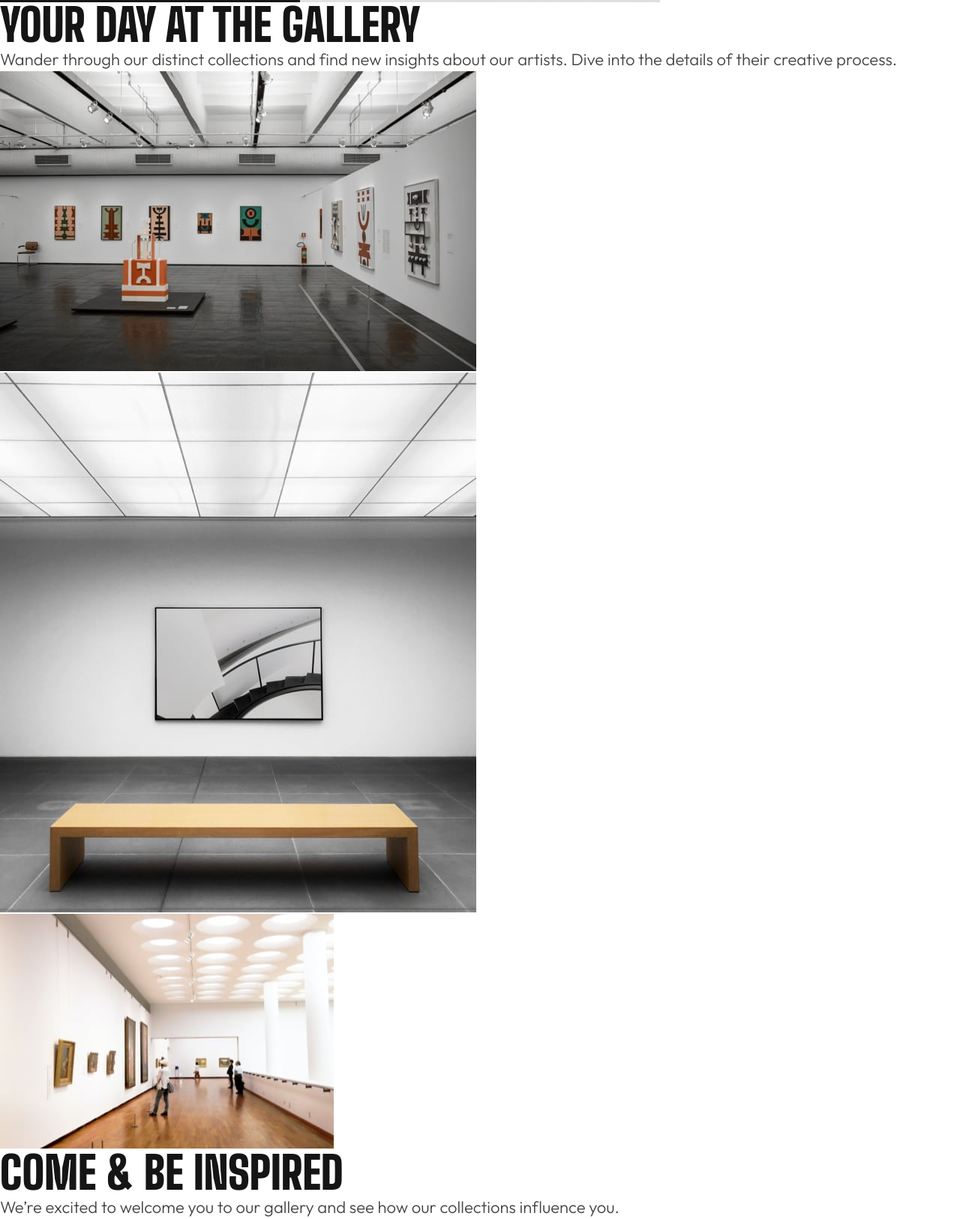
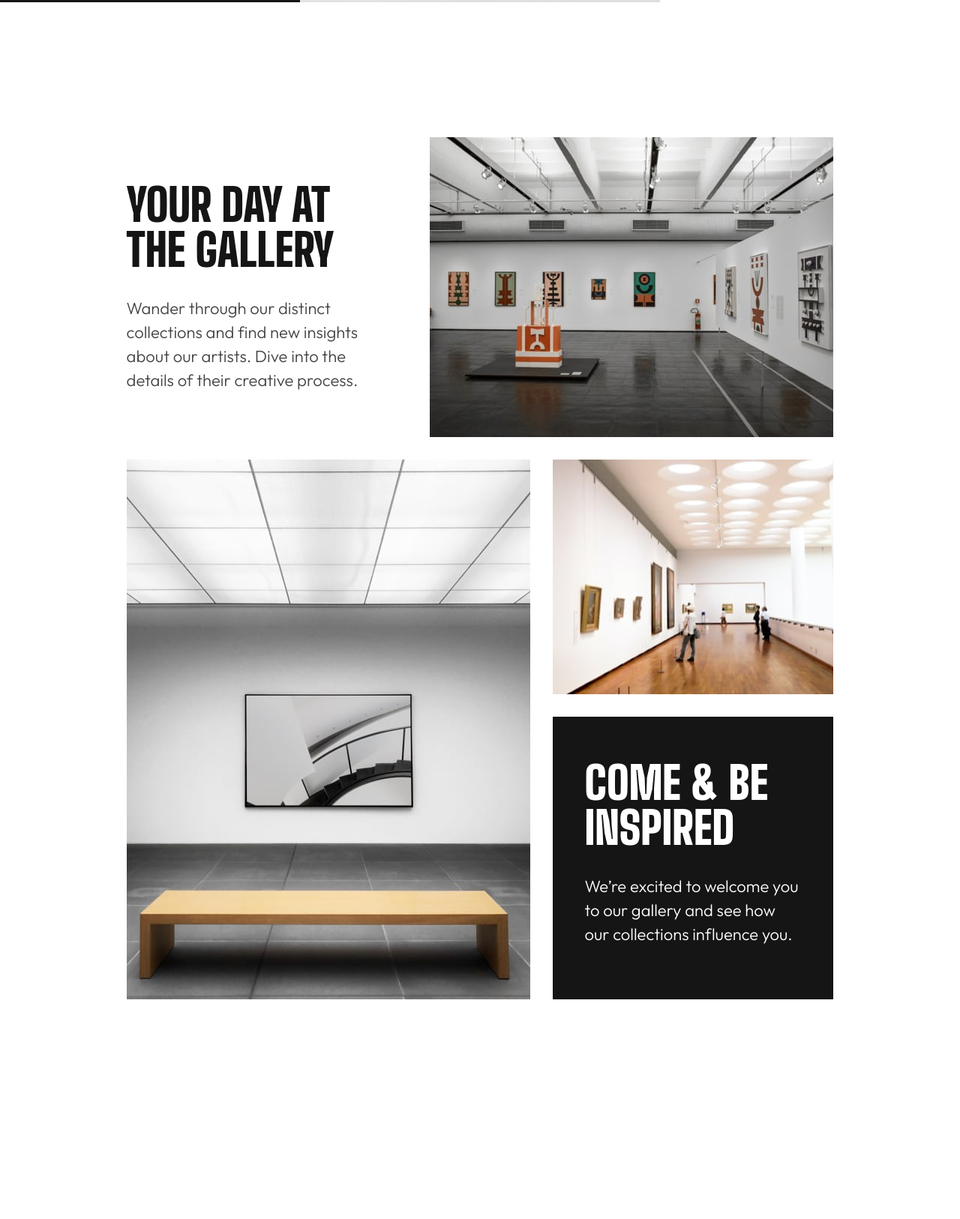
Before and after one commit to VladimirVolvakov/art-gallery-website, a website: page index.html in a window 1280 px wide. Shown: the part 797-2423 px from the top of the page at 75% size. After the commit the page ends 2310 px from the top, so only its background shows below. Drawn offline with Linux system fonts and the light colour scheme.

Commit message:
style: add styles for section.gallery

```diff
--- a/index.html
+++ b/index.html
@@ -67,8 +67,8 @@
     <section class="gallery">
       <div class="gallery__grid">
         <div class="gallery__grid-text-1">
-          <h2 class="heading-md">Your day at the gallery</h2>
-          <p class="body-md">
+          <h2 class="heading-md u-gallery-text-width u-mb-32">Your day at the gallery</h2>
+          <p class="body-md u-gallery-text-width">
             Wander through our distinct collections and find new insights about
             our artists. Dive into the details of their creative process.
           </p>
@@ -95,8 +95,8 @@
           />
         </div>
         <div class="gallery__grid-text-2">
-          <h2 class="heading-md">Come &amp; be inspired</h2>
-          <p class="body-md">
+          <h2 class="heading-md u-text-white u-gallery-text-width u-mb-32">Come &amp; be inspired</h2>
+          <p class="body-md u-text-white u-gallery-text-width">
             We’re excited to welcome you to our gallery and see how our
             collections influence you.
           </p>
--- /dev/null
+++ b/sass/base/_utilities.scss
@@ -0,0 +1,12 @@
+.u-text-white {
+  color: $color-white;
+}
+
+.u-gallery-text-width {
+  width: 100%;
+  max-width: 35rem;
+}
+
+.u-mb-32 {
+  margin-bottom: 3.2rem;
+}
--- /dev/null
+++ b/sass/layout/_gallery.scss
@@ -0,0 +1,38 @@
+.gallery {
+  &__grid {
+    padding: 18rem 0;
+    display: grid;
+    gap: 3rem;
+    grid-template-rows: 40rem 31.3rem 37.7rem;
+    grid-template-columns: 1fr minmax(35rem, 2.7fr) 0.97fr minmax(35rem, 2.7fr) 1fr;
+
+    &-text-1 {
+      grid-area: 1 / 2 / 2 / 3;
+      padding-top: 6rem;
+    }
+
+    &-text-2 {
+      grid-area: 3 / 4 / 4 / 5;
+      background-color: $color-black-light;
+      padding: 15.5% 11.3%;
+    }
+
+    &-image-1 {
+      grid-area: 1 / 3 / 2 / 5;
+    }
+
+    &-image-2 {
+      grid-area: 2 / 2 / 4 / 4;
+    }
+
+    &-image-3 {
+      grid-area: 2 / 4 / 3 / 5;
+    }
+
+    &-photo {
+      width: 100%;
+      height: 100%;
+      object-fit: cover;
+    }
+  }
+}
--- a/sass/main.scss
+++ b/sass/main.scss
@@ -1,5 +1,7 @@
 @import "abstracts/variables";
 @import "base/base";
 @import "base/typography";
+@import "base/utilities";
 @import "components/btn";
+@import "layout/gallery";
 @import "layout/hero";
```
Also changed, not shown: css/style.css, sass/main.css (added), 1 other file.
